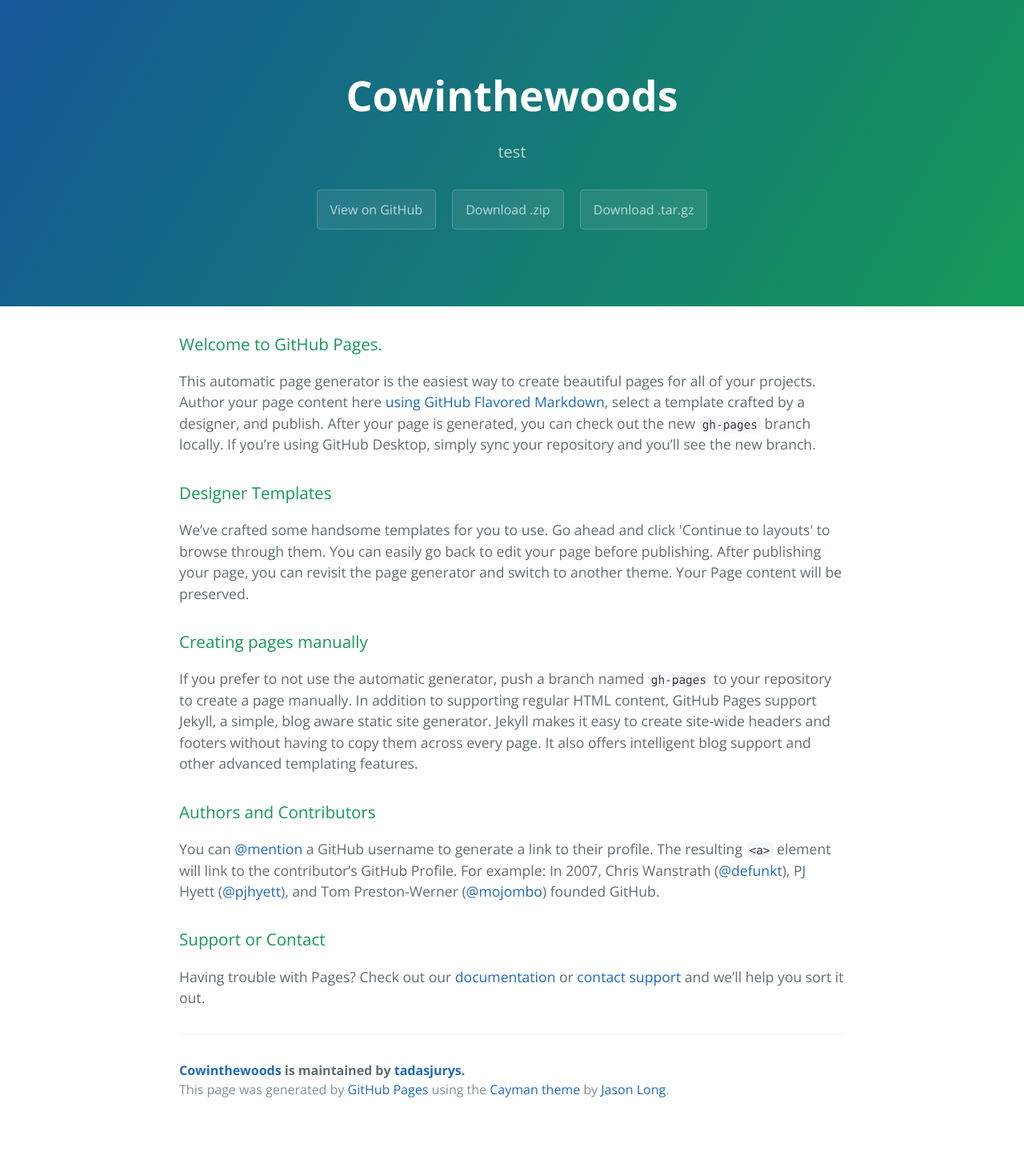
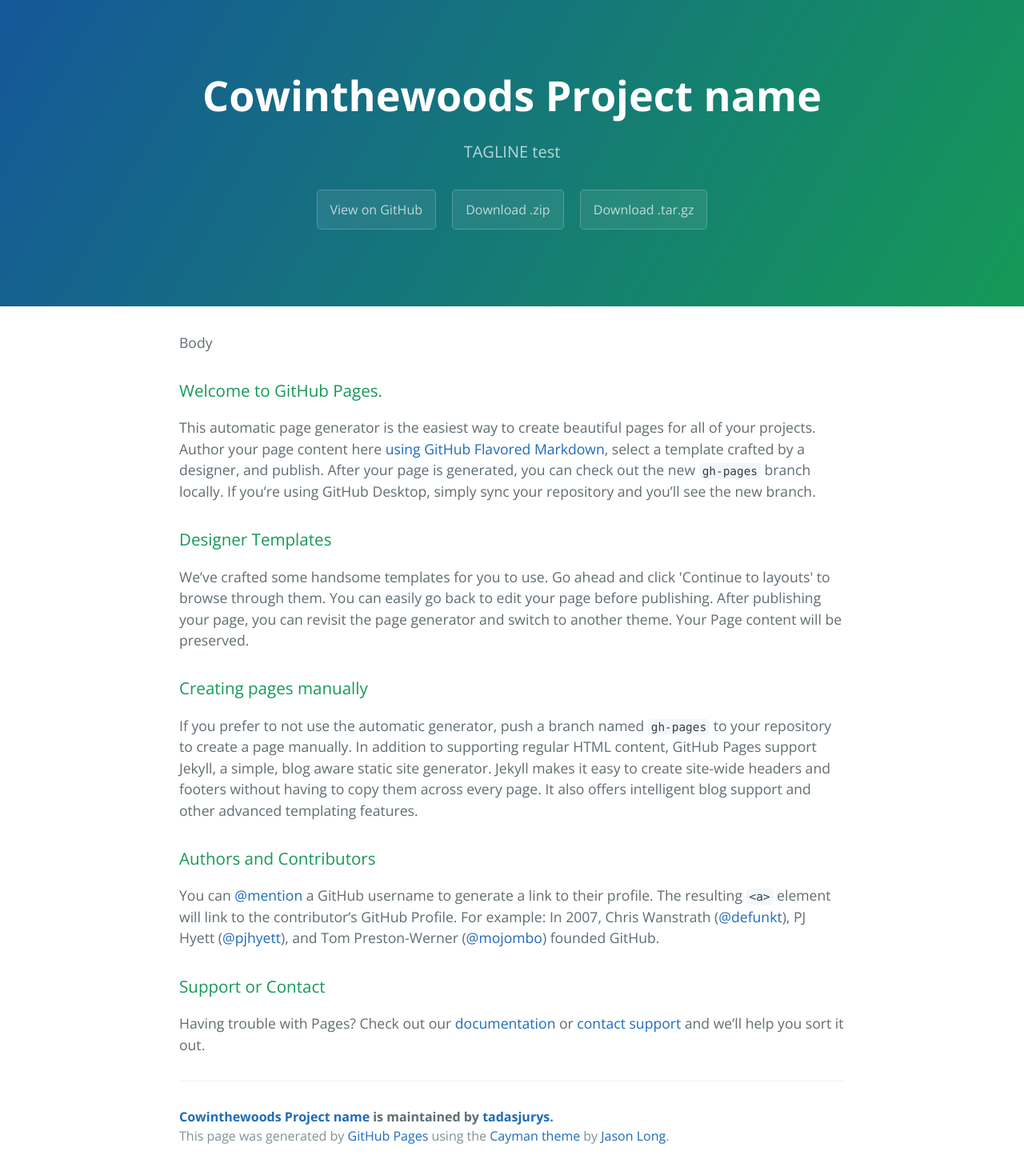
Before and after one commit to tadasjurys/CowInTheWoods, a plain HTML site: page index.html in a window 1280 px wide. Shown: the whole page at 80% size. Before the commit the page ends 1406 px from the top, so only its background shows below. Drawn offline with nearby package versions, Linux system fonts and the light colour scheme.

```diff
--- a/index.html
+++ b/index.html
@@ -2,7 +2,7 @@
 <html lang="en-us">
   <head>
     <meta charset="UTF-8">
-    <title>Cowinthewoods by tadasjurys</title>
+    <title>Cowinthewoods Project name by tadasjurys</title>
     <meta name="viewport" content="width=device-width, initial-scale=1">
     <link rel="stylesheet" type="text/css" href="stylesheets/normalize.css" media="screen">
     <link href='https://fonts.googleapis.com/css?family=Open+Sans:400,700' rel='stylesheet' type='text/css'>
@@ -11,15 +11,17 @@
   </head>
   <body>
     <section class="page-header">
-      <h1 class="project-name">Cowinthewoods</h1>
-      <h2 class="project-tagline">test</h2>
+      <h1 class="project-name">Cowinthewoods Project name</h1>
+      <h2 class="project-tagline">TAGLINE test</h2>
       <a href="https://github.com/tadasjurys/CowInTheWoods" class="btn">View on GitHub</a>
       <a href="https://github.com/tadasjurys/CowInTheWoods/zipball/master" class="btn">Download .zip</a>
       <a href="https://github.com/tadasjurys/CowInTheWoods/tarball/master" class="btn">Download .tar.gz</a>
     </section>
 
     <section class="main-content">
-      <h3>
+      <p>Body</p>
+
+<h3>
 <a id="welcome-to-github-pages" class="anchor" href="#welcome-to-github-pages" aria-hidden="true"><span class="octicon octicon-link"></span></a>Welcome to GitHub Pages.</h3>
 
 <p>This automatic page generator is the easiest way to create beautiful pages for all of your projects. Author your page content here <a href="https://guides.github.com/features/mastering-markdown/">using GitHub Flavored Markdown</a>, select a template crafted by a designer, and publish. After your page is generated, you can check out the new <code>gh-pages</code> branch locally. If you’re using GitHub Desktop, simply sync your repository and you’ll see the new branch.</p>
@@ -45,7 +47,7 @@
 <p>Having trouble with Pages? Check out our <a href="https://help.github.com/pages">documentation</a> or <a href="https://github.com/contact">contact support</a> and we’ll help you sort it out.</p>
 
       <footer class="site-footer">
-        <span class="site-footer-owner"><a href="https://github.com/tadasjurys/CowInTheWoods">Cowinthewoods</a> is maintained by <a href="https://github.com/tadasjurys">tadasjurys</a>.</span>
+        <span class="site-footer-owner"><a href="https://github.com/tadasjurys/CowInTheWoods">Cowinthewoods Project name</a> is maintained by <a href="https://github.com/tadasjurys">tadasjurys</a>.</span>
 
         <span class="site-footer-credits">This page was generated by <a href="https://pages.github.com">GitHub Pages</a> using the <a href="https://github.com/jasonlong/cayman-theme">Cayman theme</a> by <a href="https://twitter.com/jasonlong">Jason Long</a>.</span>
       </footer>
```
Also changed, not shown: params.json (+1 -1 lines).
